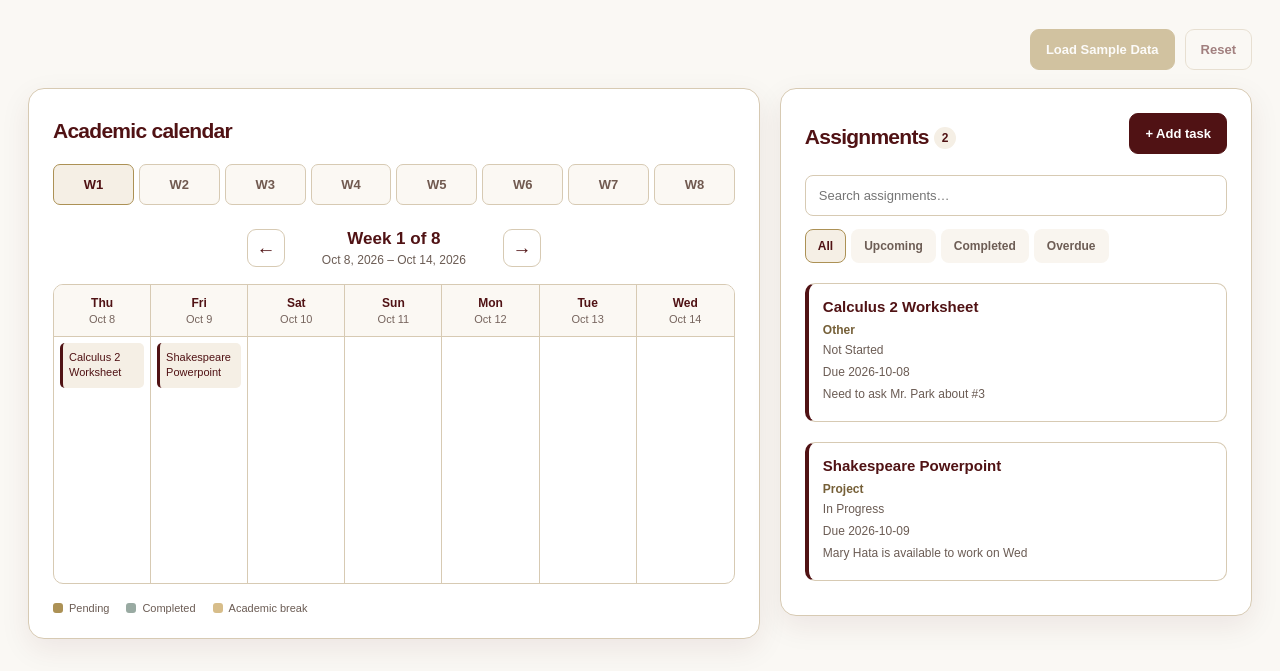
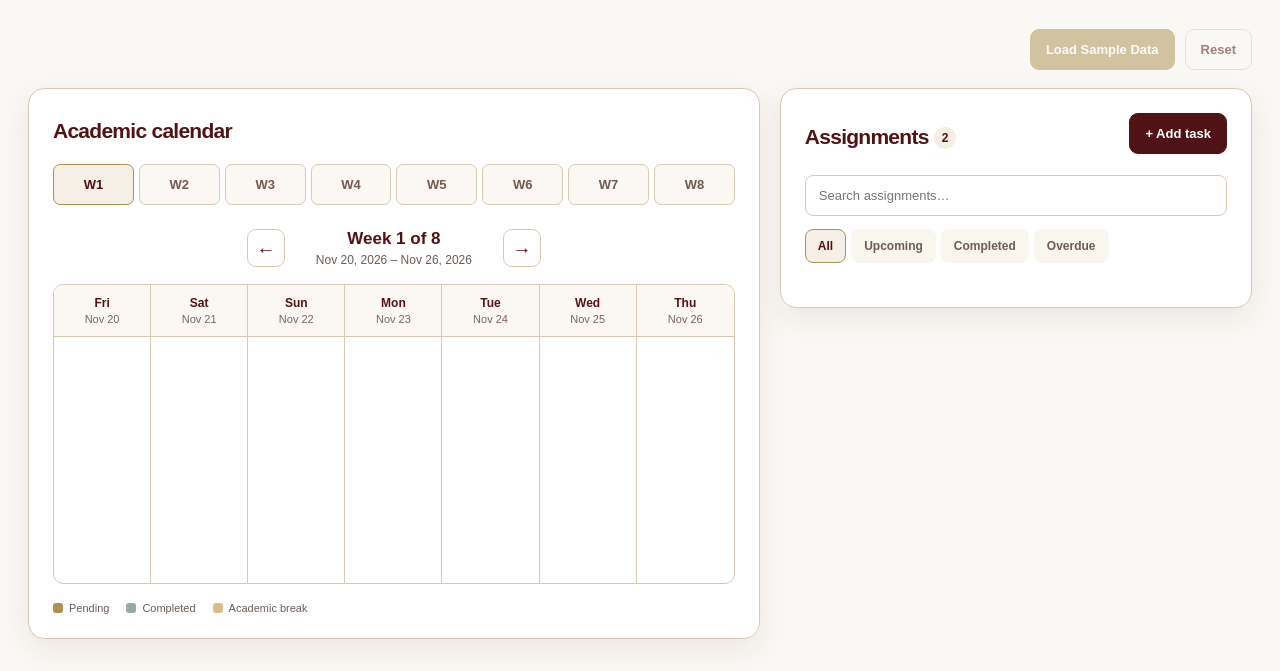
Before and after one commit to ericajcepeda/cs5391-academic-planner, a plain HTML site: page index.html in a window 1280 px wide. Shown: the part 230-901 px from the top of the page. Drawn offline with nearby package versions, Linux system fonts and the light colour scheme.

Commit message:
weeks update dynamically

```diff
--- a/index.html
+++ b/index.html
@@ -9,6 +9,7 @@
   <!-- SPRINT 2 UI: load after Sprint 1 styles so these additions take priority.
        Lain's existing calendar and task CSS remains unchanged. -->
   <link rel="stylesheet" href="sprint2_ui.css">
+  <link rel="stylesheet" href="backend_additions.css">
 </head>
 <body>
   <a class="skip-link" href="#main">Skip to planner</a>
@@ -198,8 +199,10 @@
       <button type="button" class="task-action task-action-delete" data-action="delete">Delete</button>
     </div>
   </template>
-
+<!-- note: this is the module moment, and it was the most efficent way for us to identify and calculate dates for this project -->
+  <script src="https://cdnjs.cloudflare.com/ajax/libs/moment.js/2.30.1/moment.min.js"></script>
   <!-- SPRINT 1 logic remains unchanged. Sprint 2 task behavior is Lain's scope. -->
   <script src="planner_logic.js"></script>
+
 </body>
 </html>
--- a/planner_logic.js
+++ b/planner_logic.js
@@ -157,22 +157,22 @@ function displayTasks() {
         const title = document.createElement("h3"); //these labels can be updated to match UI in future sprint
         title.textContent = task.title;
 
-        const category = document.createElement("h4");
-        category.textContent = task.category;
+        const courseandtype = document.createElement("h4");
+        courseandtype.textContent = `${task.course} • ${task.category}`;
 
-        const status = document.createElement("h5");
-        status.textContent = task.status;
+        const priorgency = document.createElement("h5");
+        priorgency.textContent = `${task.status} • Priority: ${task.priority}`;
 
-        const dueDate = document.createElement("p");
-        dueDate.textContent = `Due ${task.dueDate}`;
+        const due = document.createElement("p");
+        due.textContent = `Due ${task.dueDate} at ${task.dueTime}`;
 
-        const notes = document.createElement("h5");
+        const notes = document.createElement("h6");
         notes.textContent = task.notes;
 
         taskElement.appendChild(title);
-        taskElement.appendChild(category);
-        taskElement.appendChild(status);
-        taskElement.appendChild(dueDate);
+        taskElement.appendChild(courseandtype);
+        taskElement.appendChild(priorgency);
+        taskElement.appendChild(due);
         taskElement.appendChild(notes);
 
         taskList.appendChild(taskElement);
@@ -243,46 +243,76 @@ let currentWeek = 0; //starts at 0
 //currently, the weeks are static as a proof of concept for the first sprint, to get things set up.
 // in later iterations, these dates will be pulled
 
+
+function find_start_date(x){
+    const today = moment().format('YYYY-MM-DD');
+    var week_multi = x -1;
+    var week_add = week_multi * 7
+    const start_week = moment().add(week_add, 'days').format('YYYY-MM-DD')
+    return start_week
+}
+
+function find_end_week(x){
+    const today = moment().format('YYYY-MM-DD');
+    var week_multi = x -1;
+    var week_add = week_multi * 7
+    var week_end = week_add + 6 //for end of the week
+    const end_week = moment().add(week_end, 'days').format('YYYY-MM-DD')
+    return end_week
+}
+
+
+//     const d = new Date();
+//     let day = d.getDate();
+//     let month = d.getMonth();
+//     let year = d.getFullYear();
+//     let end_week = d.getDate() + 7;
+//     console.log(end_week)
+// }
+console.log(find_start_date(2))
+console.log(find_end_week(2))
+
+
 const weeks = [
     {
         week: 1,
-        start: "2026-10-08",
-        end: "2026-10-14"
+        start: find_start_date(1),
+        end: find_end_week(1)
     },
     {
         week: 2,
-        start: "2026-10-15",
-        end: "2026-10-21"
+        start: find_start_date(2),
+        end: find_end_week(2)
     },
     {
         week: 3,
-        start: "2026-10-22",
-        end: "2026-10-28"
+        start: find_start_date(3),
+        end: find_end_week(3)
     },
     {
         week: 4,
-        start: "2026-10-29",
-        end: "2026-11-04"
+        start: find_start_date(4),
+        end: find_end_week(4)
     },
     {
         week: 5,
-        start: "2026-11-05",
-        end: "2026-11-11"
+        start: find_start_date(5),
+        end: find_end_week(5)
     },
     {
         week: 6,
-        start: "2026-11-12",
-        end: "2026-11-18"
+        start: find_start_date(6),
+        end: find_end_week(6)
     },
     {
         week: 7,
-        start: "2026-11-19",
-        end: "2026-11-25"
+        start: find_start_date(7),
+        end: find_end_week(7)
     },
     {
         week: 8,
-        start: "2026-11-26",
-        end: "2026-12-02"
+        start: find_start_date(8),
+        end: find_end_week(8)
     }
 ];
 
@@ -375,7 +405,6 @@ function displayCalendar(week){
         dayHeading.appendChild(weekdayName); // day of week
         dayHeading.appendChild(dateText);  //   date (ex. October 5)
 
-
         //task display (within day)
         const body = document.createElement("div");
         body.classList.add("day-body");
@@ -400,7 +429,6 @@ function displayCalendar(week){
 }
 
 //LETS GET THIS PARTY STARTED!
-updateTasks(tasks); //this starts by saving the initial tasks to the localstorage (for demo data)
 displayTasks();
 displayWeekHeading(0);
 updateTaskQuantity();
--- a/styles.css
+++ b/styles.css
@@ -123,13 +123,20 @@ a{color:var(--maroon)}
 
 .task h4 {
   color: #755f37;
-  font-size: 12px;
+  font-size: 14px;
   margin: 0 0 6px;
 }
 
 .task h5 {
   color: var(--muted);
-  font-size: 12px;
+  font-size: 13px;
+  font-weight: normal;
+  margin: 6px 0;
+}
+
+.task h6 {
+  color: var(--muted);
+  font-size: 11px;
   font-weight: normal;
   margin: 6px 0;
 }
```
Also changed, not shown: 1 other file.
